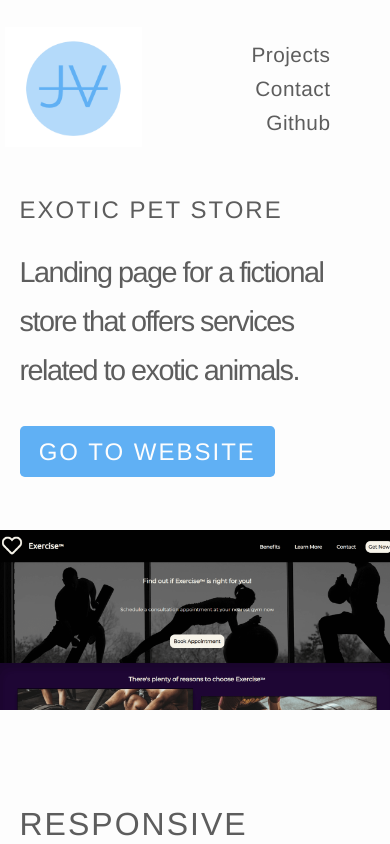
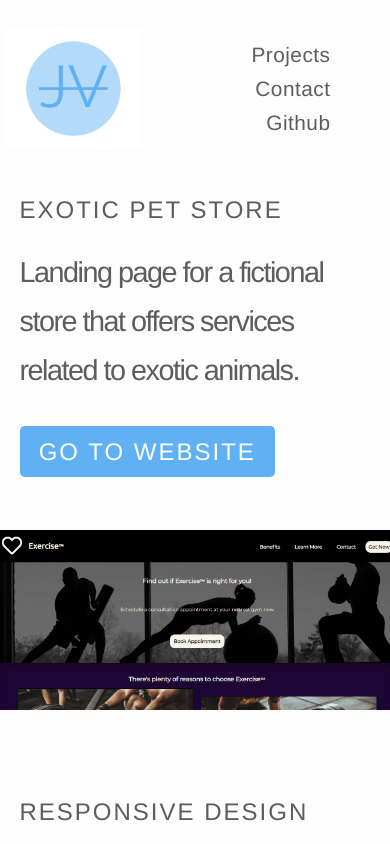
Before and after one commit to julianvazq/react-portfolio, a React (Create React App) app: page /exercise-site in a window 390 px wide. Shown: the top 844 px of the page. Built offline with nearby package versions, Linux system fonts and the light colour scheme.

Commit message:
Adjust responsive typography

```diff
--- a/src/components/middle/ProjectSection.js
+++ b/src/components/middle/ProjectSection.js
@@ -23,6 +23,10 @@ const ProjectSection = () => {
     font-size: 3.3rem;
     font-weight: 400;
     letter-spacing: -1px;
+
+    @media (max-width: 580px) {
+      font-size: 2.3rem;
+    }
   `;
 
   const GridContainer = styled.div`
--- a/src/components/projects/ExerciseSitePage.js
+++ b/src/components/projects/ExerciseSitePage.js
@@ -40,6 +40,7 @@ const ExoticPetStorePage = () => {
 
     @media (max-width: 750px) {
       margin-top: 1em;
+      font-size: 1.5rem;
     }
   `;
 
--- a/src/components/projects/ExoticPetStorePage.js
+++ b/src/components/projects/ExoticPetStorePage.js
@@ -40,6 +40,7 @@ const ExoticPetStorePage = () => {
 
     @media (max-width: 750px) {
       margin-top: 1em;
+      font-size: 1.5rem;
     }
   `;
 
--- a/src/components/projects/LifeTrackerPage.js
+++ b/src/components/projects/LifeTrackerPage.js
@@ -40,6 +40,7 @@ const LifeTrackerPage = () => {
 
     @media (max-width: 750px) {
       margin-top: 1em;
+      font-size: 1.5rem;
     }
   `;
 
--- a/src/components/projects/PGFinderPage.js
+++ b/src/components/projects/PGFinderPage.js
@@ -41,6 +41,7 @@ const PGFinderPage = () => {
 
     @media (max-width: 750px) {
       margin-top: 1em;
+      font-size: 1.5rem;
     }
   `;
 
--- a/src/components/projects/TypingTestPage.js
+++ b/src/components/projects/TypingTestPage.js
@@ -40,6 +40,7 @@ const TypingTestPage = () => {
 
     @media (max-width: 750px) {
       margin-top: 1em;
+      font-size: 1.5rem;
     }
   `;
 
```
